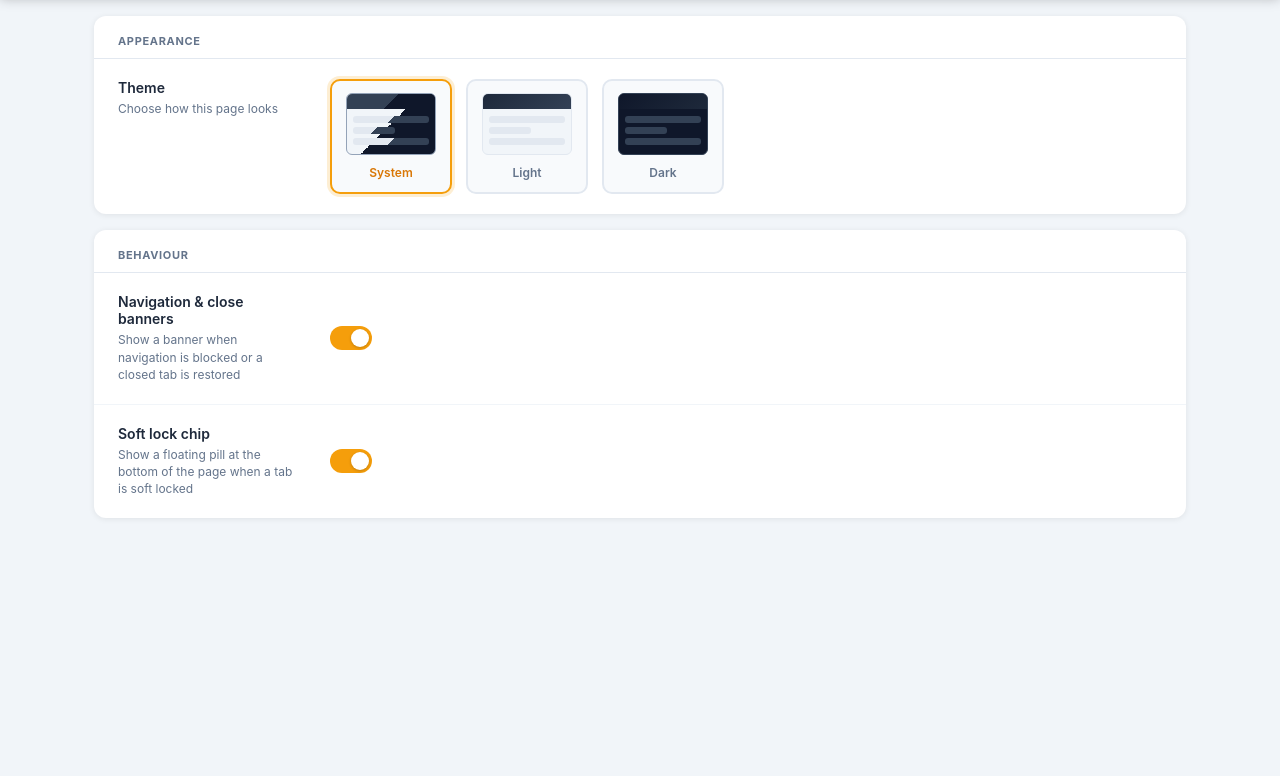
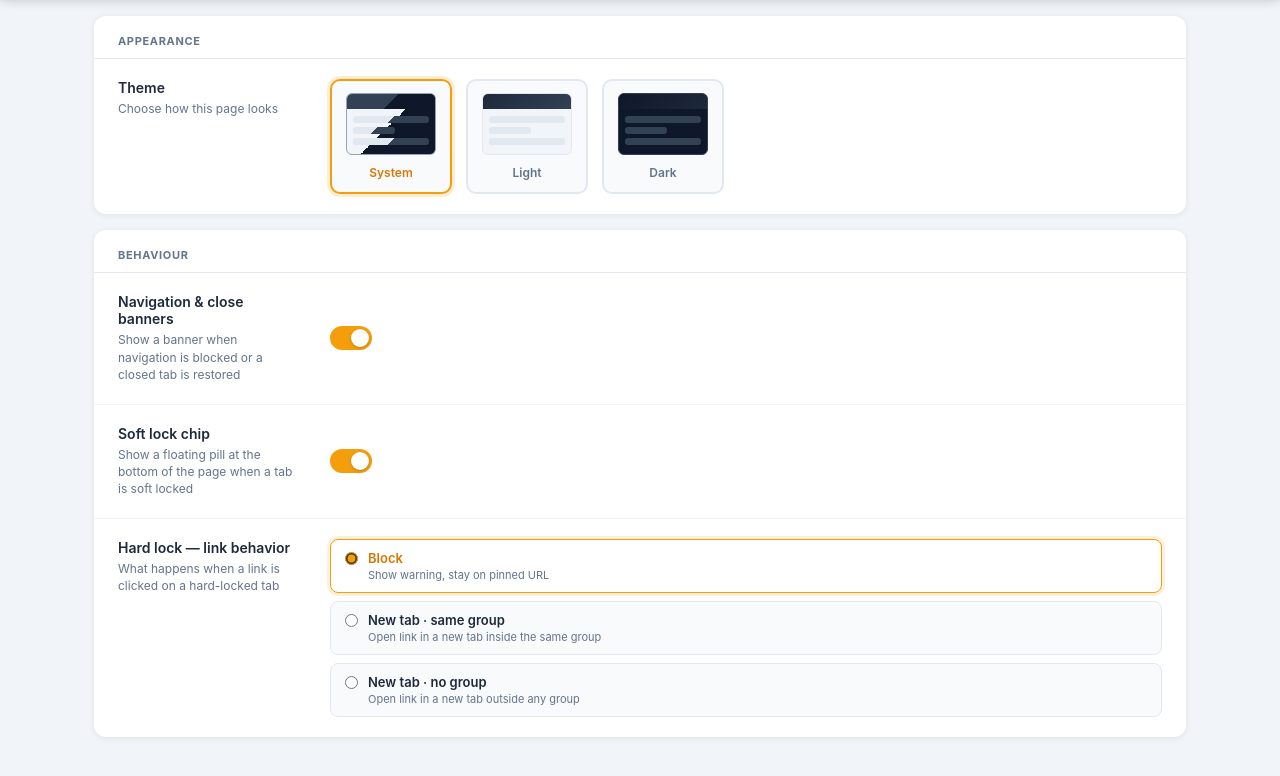
Before and after one commit to sunnykatiyar50/Tab-Anchor, a browser extension: page options.html in a window 1280 px wide. Both pictures are taken after a click on the button "Settings". Shown: the part 102-878 px from the top of the page. Before the commit the page ends 800 px from the top, so only its background shows below. Drawn offline with Linux system fonts and the light colour scheme.

Commit message:
1.0.5 - Add options to open tabs or not  in hard lock

```diff
--- a/options.html
+++ b/options.html
@@ -144,6 +144,36 @@
           </label>
         </div>
 
+        <div class="settings-row settings-row-bordered">
+          <div class="settings-label">
+            <span class="settings-label-main">Hard lock — link behavior</span>
+            <span class="settings-label-desc">What happens when a link is clicked on a hard-locked tab</span>
+          </div>
+          <div class="link-behavior-group">
+            <label class="lbo">
+              <input type="radio" name="link-behavior" value="block">
+              <span class="lbo-inner">
+                <span class="lbo-title">Block</span>
+                <span class="lbo-desc">Show warning, stay on pinned URL</span>
+              </span>
+            </label>
+            <label class="lbo">
+              <input type="radio" name="link-behavior" value="new-tab-same-group">
+              <span class="lbo-inner">
+                <span class="lbo-title">New tab · same group</span>
+                <span class="lbo-desc">Open link in a new tab inside the same group</span>
+              </span>
+            </label>
+            <label class="lbo">
+              <input type="radio" name="link-behavior" value="new-tab-new-group">
+              <span class="lbo-inner">
+                <span class="lbo-title">New tab · no group</span>
+                <span class="lbo-desc">Open link in a new tab outside any group</span>
+              </span>
+            </label>
+          </div>
+        </div>
+
       </div>
 
     </div>
--- a/options.js
+++ b/options.js
@@ -17,10 +17,13 @@ async function loadSettings() {
     card.querySelector('input').checked = card.dataset.value === theme;
   });
 
-  const showBanners = settings.showBanners !== false;
-  const showChip    = settings.showChip    !== false;
+  const showBanners  = settings.showBanners  !== false;
+  const showChip     = settings.showChip     !== false;
+  const linkBehavior = settings.linkBehavior ?? 'block';
   document.getElementById('toggle-banners').checked = showBanners;
   document.getElementById('toggle-chip').checked    = showChip;
+  const lboRadio = document.querySelector(`input[name="link-behavior"][value="${linkBehavior}"]`);
+  if (lboRadio) lboRadio.checked = true;
 }
 
 function applyTheme(theme) {
@@ -354,6 +357,9 @@ document.querySelectorAll('.theme-card').forEach(card => {
 
 document.getElementById('toggle-banners').addEventListener('change', e => saveSetting('showBanners', e.target.checked));
 document.getElementById('toggle-chip').addEventListener('change',    e => saveSetting('showChip',    e.target.checked));
+document.querySelectorAll('input[name="link-behavior"]').forEach(r =>
+  r.addEventListener('change', e => { if (e.target.checked) saveSetting('linkBehavior', e.target.value); })
+);
 
 document.getElementById('search').addEventListener('input', e => { query = e.target.value; selectedIds.clear(); render(); });
 document.getElementById('btn-delete-selected').addEventListener('click', deleteSelected);
--- a/package.json
+++ b/package.json
@@ -1,6 +1,6 @@
 {
   "name": "tab-anchor",
-  "version": "1.0.4",
+  "version": "1.0.5",
   "description": "Browser extension to anchor, rename, and protect tabs",
   "private": true,
   "scripts": {
--- a/styles/options.css
+++ b/styles/options.css
@@ -550,6 +550,48 @@ main {
 .tp-system .tp-header    { background: linear-gradient(135deg, #334155 50%, #0f172a 50%); }
 .tp-system .tp-row       { background: linear-gradient(135deg, #e2e8f0 50%, #334155 50%); }
 
+/* ── Link behavior radio group ──────────────────────────────────────────────── */
+
+.link-behavior-group {
+  display: flex;
+  flex-direction: column;
+  gap: 8px;
+  flex: 1;
+}
+
+.lbo {
+  display: flex;
+  align-items: flex-start;
+  gap: 10px;
+  padding: 10px 14px;
+  border: 1.5px solid var(--border);
+  border-radius: 8px;
+  cursor: pointer;
+  transition: border-color 0.12s, background 0.12s;
+  background: var(--surface-alt);
+  user-select: none;
+}
+
+.lbo:hover { border-color: #94a3b8; }
+
+.lbo:has(input:checked) {
+  border-color: #F59E0B;
+  background: var(--surface);
+  box-shadow: 0 0 0 3px rgba(245, 158, 11, 0.15);
+}
+
+.lbo input[type="radio"] {
+  margin-top: 2px;
+  accent-color: #F59E0B;
+  flex-shrink: 0;
+}
+
+.lbo-inner { display: flex; flex-direction: column; gap: 2px; }
+
+.lbo-title { font-size: 13px; font-weight: 600; color: var(--text-primary); }
+.lbo:has(input:checked) .lbo-title { color: #d97706; }
+.lbo-desc  { font-size: 11px; color: var(--text-secondary); }
+
 /* ── Toast ──────────────────────────────────────────────────────────────────── */
 
 .toast {
```
Also changed, not shown: background.js (+26 -3 lines), 4 other files.
